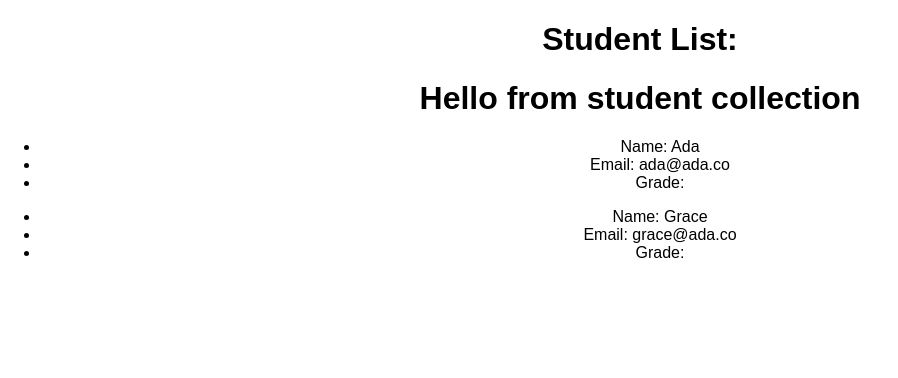
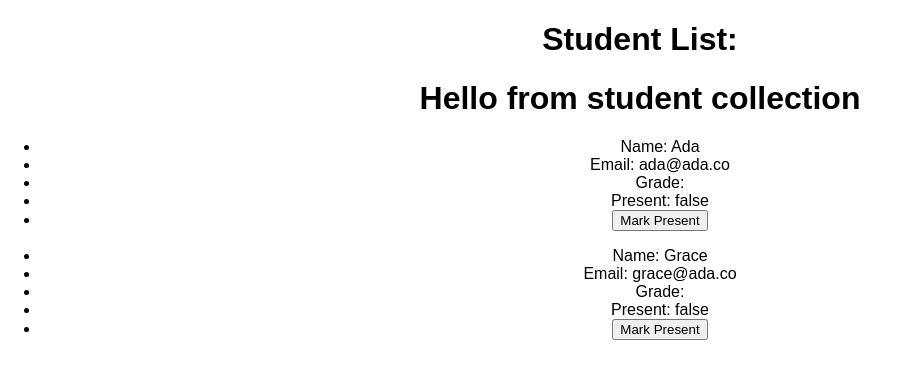
Before and after one commit to atrnh/OctosReact, a React (Create React App) app: page / in a window 1280 px wide. Shown: the top 378 px of the page, without its empty margins (0-898 px from the left). Built offline with nearby package versions, Linux system fonts and the light colour scheme.

Commit message:
Mark students present

```diff
--- a/src/App.js
+++ b/src/App.js
@@ -10,11 +10,13 @@ class App extends Component {
     const studentData = [
       {
         name: 'Ada',
-        email: 'ada@ada.co'
+        email: 'ada@ada.co',
+        present: false
       },
       {
         name: 'Grace',
-        email: 'grace@ada.co'
+        email: 'grace@ada.co',
+        present: false
       }
     ];
 
--- a/src/components/Student.js
+++ b/src/components/Student.js
@@ -1,6 +1,14 @@
 import React, { Component } from 'react';
 
 class Student extends Component {
+  onPresentButtonClicked = () => {
+    console.log("Got a click");
+
+    // Use the callback function that was passed via props
+    // pass in our index as an argument
+    this.props.markPresentCallback(this.props.studentIndex);
+  }
+
   render() {
     const studentName = this.props.name;
     const studentEmail = this.props.email;
@@ -11,6 +19,14 @@ class Student extends Component {
           <li>Name: { studentName } </li>
           <li>Email: { studentEmail }</li>
           <li>Grade: { this.props.grade }</li>
+          <li>Present: { this.props.present.toString() }</li>
+          <li>
+            <button
+              onClick={this.onPresentButtonClicked}
+              >
+              Mark Present
+            </button>
+          </li>
         </ul>
       </section>
     );
--- a/src/components/StudentCollection.js
+++ b/src/components/StudentCollection.js
@@ -21,9 +21,29 @@ class StudentCollection extends Component {
     }
   }
 
+  // This will be used as a callback so we've got to make
+  // it an arrow function!
+  markStudentPresent = (index) => {
+    console.log(`Marking student ${index} as present`);
+    // TODO: mark that student as present
+
+    const updatedStudents = this.state.students;
+
+    updatedStudents[index].present = true;
+
+    this.setState({students: updatedStudents});
+  }
+
   render() {
     const studentComponents = this.state.students.map((student, index) => {
-      return <Student key={ index } name={ student.name } email={ student.email } />
+      return <Student key={ index }
+        name={ student.name }
+        email={ student.email }
+        present={ student.present }
+
+        markPresentCallback={this.markStudentPresent}
+        studentIndex={index}
+        />
     });
 
 
```
